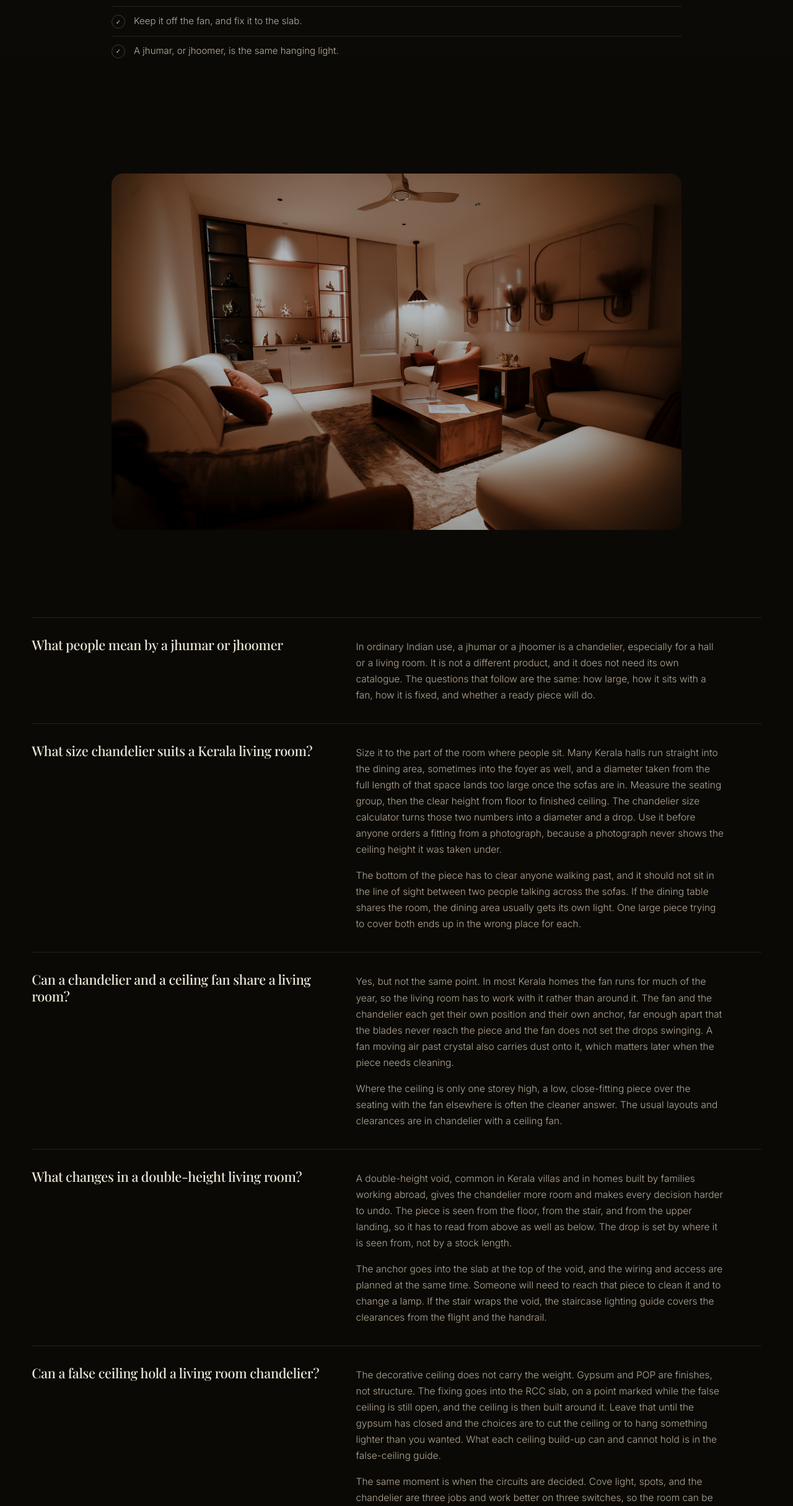
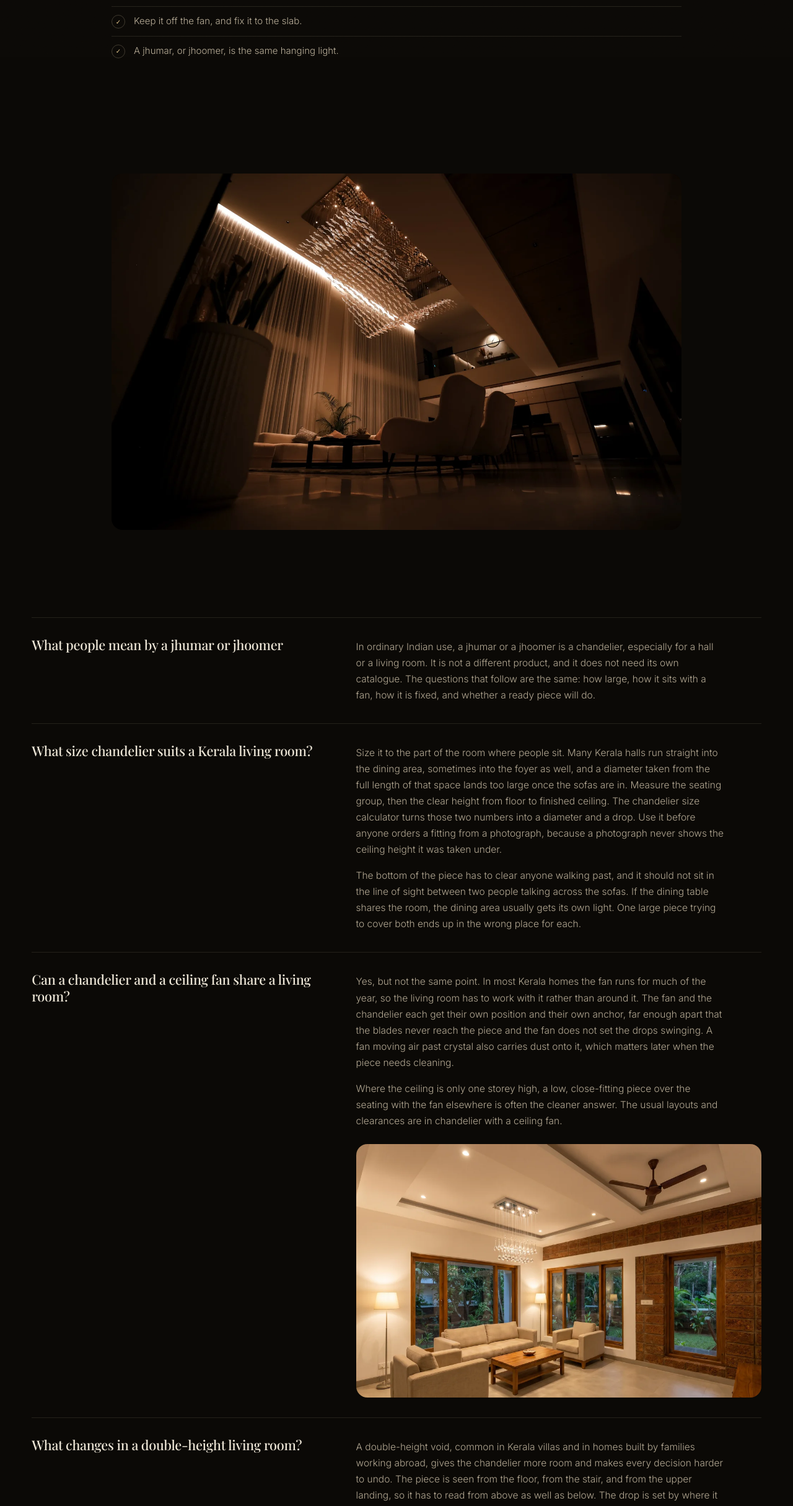
Before and after one commit to ijas47/Elor, a Next.js app: page /guides/chandelier-for-living-room in a window 1280 px wide. Shown: the part 708-3138 px from the top of the page at 62% size. Built offline with nearby package versions, Linux system fonts and the light colour scheme.

Commit message:
Add images to the living room chandelier guide (ELO-89)
Use an existing project photo of a living-room chandelier as the hero, and an AI-generated chandelier-and-fan photo in the fan section, both as WebP, with schema and Open Graph on the hero.

```diff
--- a/app/guides/chandelier-for-living-room/page.tsx
+++ b/app/guides/chandelier-for-living-room/page.tsx
@@ -16,10 +16,22 @@ const PATH = "/guides/chandelier-for-living-room";
 const CELESTIAL = "https://www.celestiallights.in";
 const { updated: UPDATED, modified: MODIFIED } = guideDates(PATH);
 
+const HERO_IMAGE = "/images/guides/chandelier-for-living-room/living-room-crystal-chandelier.webp";
+const HERO_ALT =
+  "A crystal chandelier hanging over a seating group in a tall living room, with a warm wash along the curtains";
+const BODY_IMAGE = "/images/guides/chandelier-for-living-room/chandelier-and-ceiling-fan.webp";
+const BODY_ALT =
+  "A chandelier over a seating group and a ceiling fan on a separate point in the same living room";
+
 export const metadata: Metadata = {
   title: TITLE,
   description: DESC,
   alternates: { canonical: PATH },
+  openGraph: {
+    title: TITLE,
+    description: DESC,
+    images: [{ url: HERO_IMAGE, width: 1600, height: 1066, alt: HERO_ALT }],
+  },
 };
 
 const faqs: { q: string; a: string; visible?: "size" | "fan" }[] = [
@@ -60,7 +72,7 @@ const articleSchema = {
   "@type": "Article",
   headline: TITLE,
   description: DESC,
-  image: `${site.domain}/photos/living-room.jpg`,
+  image: `${site.domain}${HERO_IMAGE}`,
   author: { "@type": "Organization", name: site.name, url: site.domain },
   publisher: {
     "@type": "Organization",
@@ -142,8 +154,8 @@ export default function LivingRoomChandelierGuide() {
             }}
           >
             <Image
-              src="/photos/living-room.jpg"
-              alt="A living room at night with lit display shelves, a wood coffee table, and warm seating"
+              src={HERO_IMAGE}
+              alt={HERO_ALT}
               fill
               priority
               sizes="(max-width: 760px) 100vw, 760px"
@@ -216,6 +228,24 @@ export default function LivingRoomChandelierGuide() {
                   clearances are in{" "}
                   <Link href="/guides/chandelier-with-ceiling-fan">chandelier with a ceiling fan</Link>.
                 </p>
+
+                <figure style={{ marginTop: 24, marginBottom: 0 }}>
+                  <div
+                    style={{
+                      position: "relative",
+                      aspectRatio: "16 / 10",
+                      borderRadius: 18,
+                      overflow: "hidden",
+                    }}
+                  >
+                    <Image
+                      src={BODY_IMAGE}
+                      alt={BODY_ALT}
+                      fill
+                      sizes="(max-width: 760px) 100vw, 480px"
+                    />
+                  </div>
+                </figure>
               </div>
             </div>
 
--- a/lib/guides.ts
+++ b/lib/guides.ts
@@ -48,8 +48,8 @@ const entries: GuideEntry[] = [
     title: "Living Room Chandelier for Kerala Homes",
     dek: "Size it to the seating, clear the fan, and put the anchor in the slab before the ceiling closes.",
     tag: "Buying Guide",
-    image: "/photos/living-room.jpg",
-    imageAlt: "A living room at night with lit display shelves, a wood coffee table, and warm seating",
+    image: "/images/guides/chandelier-for-living-room/living-room-crystal-chandelier.webp",
+    imageAlt: "A crystal chandelier hanging over a seating group in a tall living room, with a warm wash along the curtains",
     modified: "2026-11-19",
     related: ["chandelier-with-ceiling-fan", "how-to-choose-a-custom-chandelier", "home-lighting-design"],
   },
```
Also changed, not shown: public/images/guides/chandelier-for-living-room/chandelier-and-ceiling-fan.webp (added), public/images/guides/chandelier-for-living-room/living-room-crystal-chandelier.webp (added).
